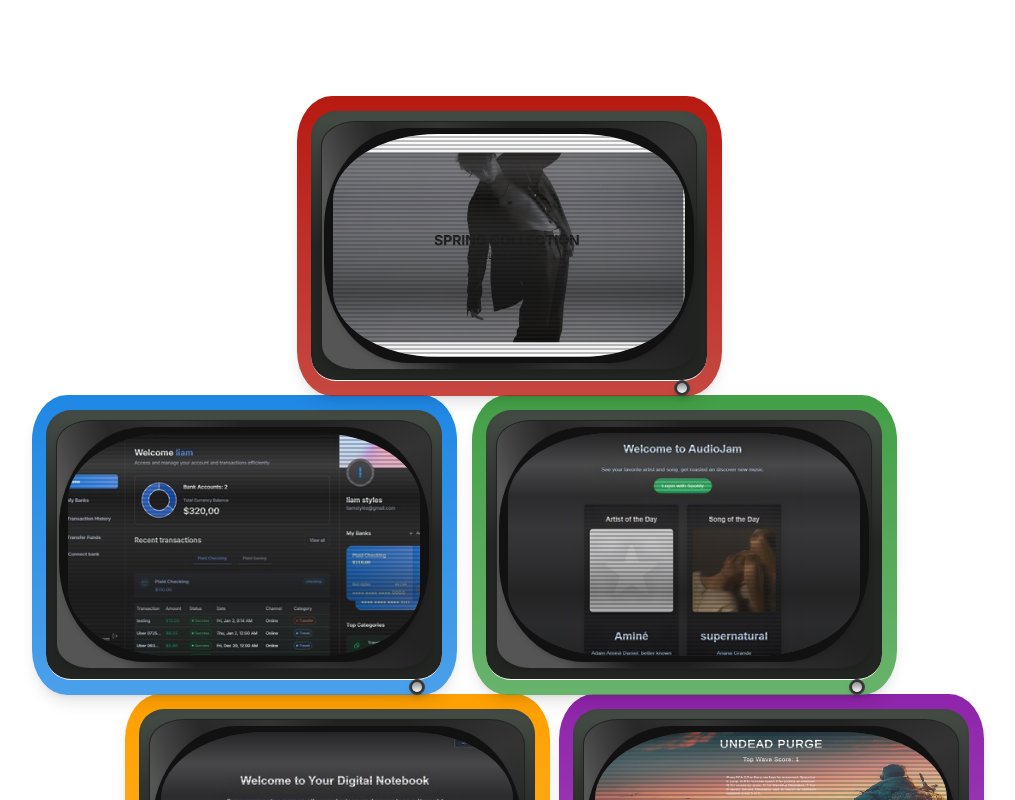
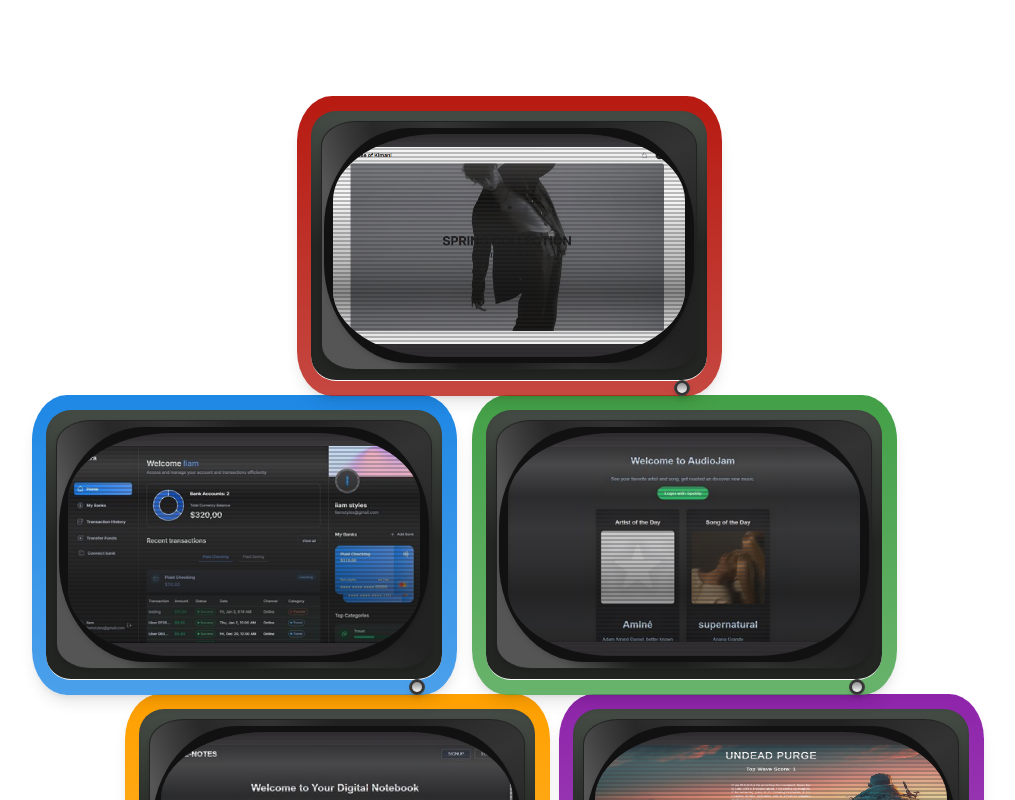
Before and after one commit to denismwangikimani/portfolio, a Next.js app: page / in a window 1280 px wide. Shown: the part 1600-2400 px from the top of the page, without its empty margins (131-1146 px from the left). Built offline with nearby package versions, Linux system fonts and the light colour scheme.

Commit message:
fix: adjust video styling in RetroTVPortfolio for better visibility

```diff
--- a/src/components/RetroTVPortfolio.tsx
+++ b/src/components/RetroTVPortfolio.tsx
@@ -111,7 +111,7 @@ const RetroTVPortfolio: React.FC = () => {
             screenContent={
               hoveredTV === project.id ? (
                 <video
-                  className="w-full h-full object-cover rounded-[25px]"
+                  className="w-full h-full object-contain rounded-[25px]"
                   autoPlay
                   muted
                   loop
@@ -123,7 +123,7 @@ const RetroTVPortfolio: React.FC = () => {
                   src={project.image}
                   alt={`Project ${project.id}`}
                   layout="fill"
-                  objectFit="cover"
+                  objectFit="contain"
                   className="rounded-[25px]"
                 />
               )
```
